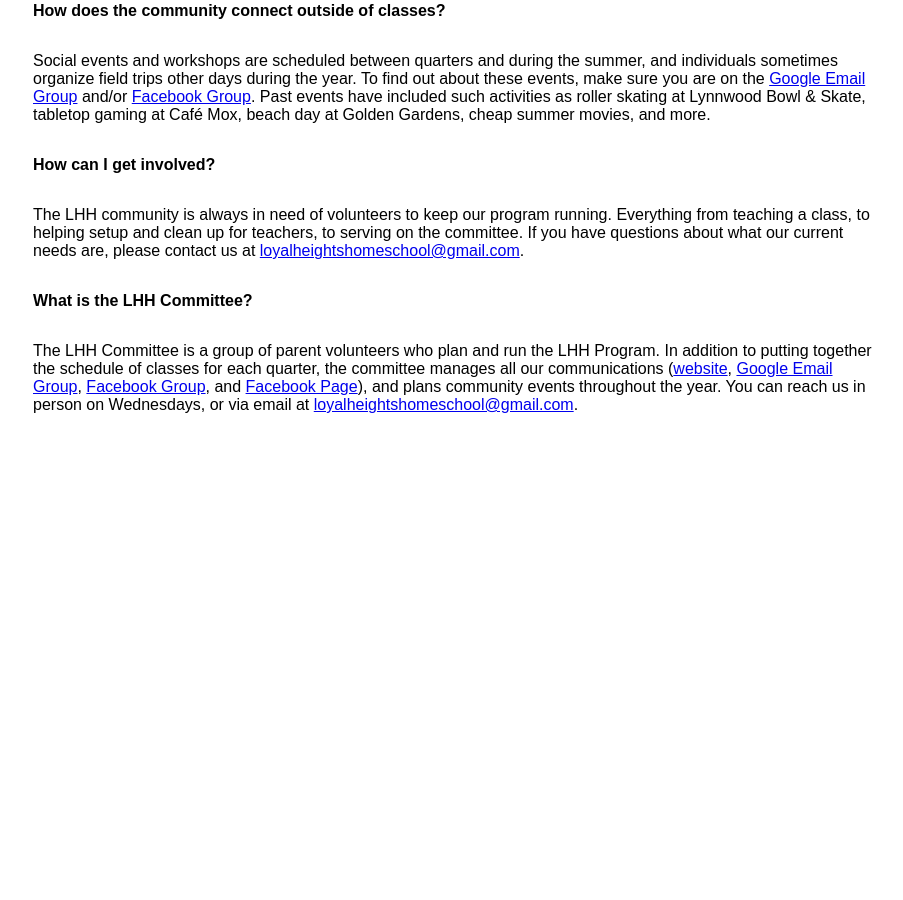
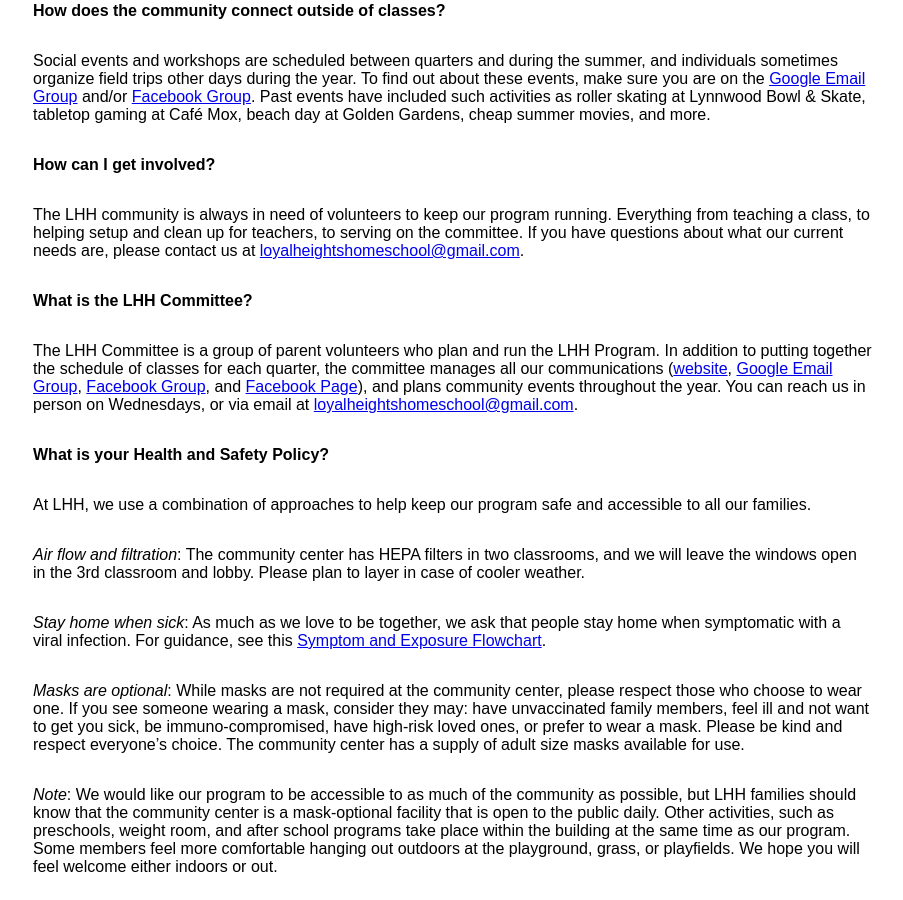
Before and after one commit to loyalheightshomeschool/loyalheightshomeschool.github.io, a Jekyll site: the page built from faq.md, in a window 1280 px wide and 900 px high, scrolled down 2038 px. Shown: the whole window, without its empty margins (187-1090 px from the left). Built offline with Jekyll 4.4.1, drawn with Linux system fonts in a browser that asks for light colours; before the commit the page ends 2476 px from its top, so only the background shows below that.

Commit message:
Update faq.md

```diff
--- a/faq.md
+++ b/faq.md
@@ -65,3 +65,15 @@ The LHH community is always in need of volunteers to keep our program running. E
 **What is the LHH Committee?**
 
 The LHH Committee is a group of parent volunteers who plan and run the LHH Program. In addition to putting together the schedule of classes for each quarter, the committee manages all our communications (<a href="https://loyalheightshomeschool.org/">website</a>,  <a rel="noreferrer noopener" href="https://groups.google.com/g/loyalheightshomeschool" target="_blank">Google Email Group</a>, <a rel="noreferrer noopener" href="https://www.facebook.com/groups/687483054658790" target="_blank">Facebook Group</a>, and <a rel="noreferrer noopener" href="https://www.facebook.com/loyalheightshomeschool" target="_blank">Facebook Page</a>), and plans community events throughout the year. You can reach us in person on Wednesdays, or via email at <a href="mailto:loyalheightshomeschool@gmail.com">loyalheightshomeschool@gmail.com</a>.
+
+**What is your Health and Safety Policy?**
+
+At LHH, we use a combination of approaches to help keep our program safe and accessible to all our families.
+
+*Air flow and filtration*: The community center has HEPA filters in two classrooms, and we will leave the windows open in the 3rd classroom and lobby. Please plan to layer in case of cooler weather.
+
+*Stay home when sick*: As much as we love to be together, we ask that people stay home when symptomatic with a viral infection. For guidance, see this <a rel="noreferrer noopener" target="_blank" href="https://doh.wa.gov/sites/default/files/2023-02/420456-COVID19DecisionTrees.pdf">Symptom and Exposure Flowchart</a>.
+
+*Masks are optional*: While masks are not required at the community center, please respect those who choose to wear one. If you see someone wearing a mask, consider they may: have unvaccinated family members, feel ill and not want to get you sick, be immuno-compromised, have high-risk loved ones, or prefer to wear a mask. Please be kind and respect everyone’s choice. The community center has a supply of adult size masks available for use.
+
+*Note*: We would like our program to be accessible to as much of the community as possible, but LHH families should know that the community center is a mask-optional facility that is open to the public daily. Other activities, such as preschools, weight room, and after school programs take place within the building at the same time as our program. Some members feel more comfortable hanging out outdoors at the playground, grass, or playfields. We hope you will feel welcome either indoors or out.
```
